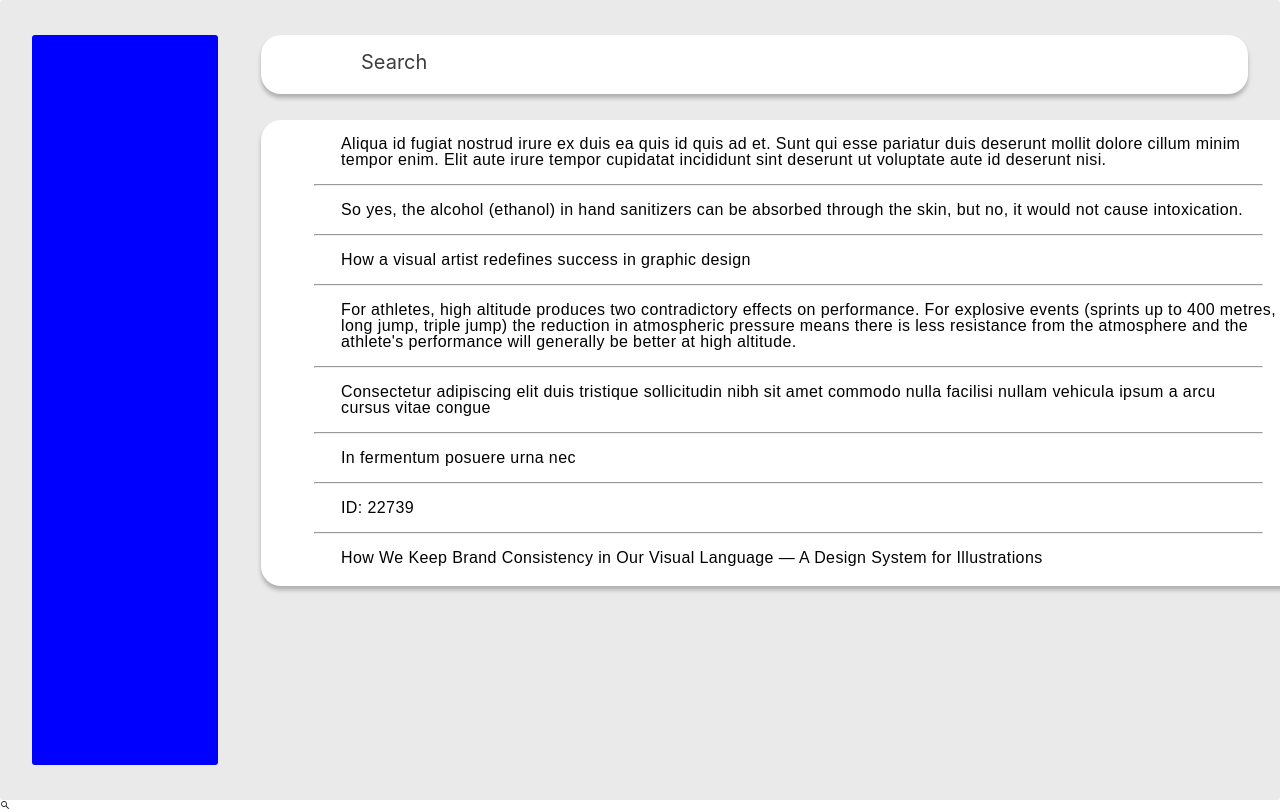
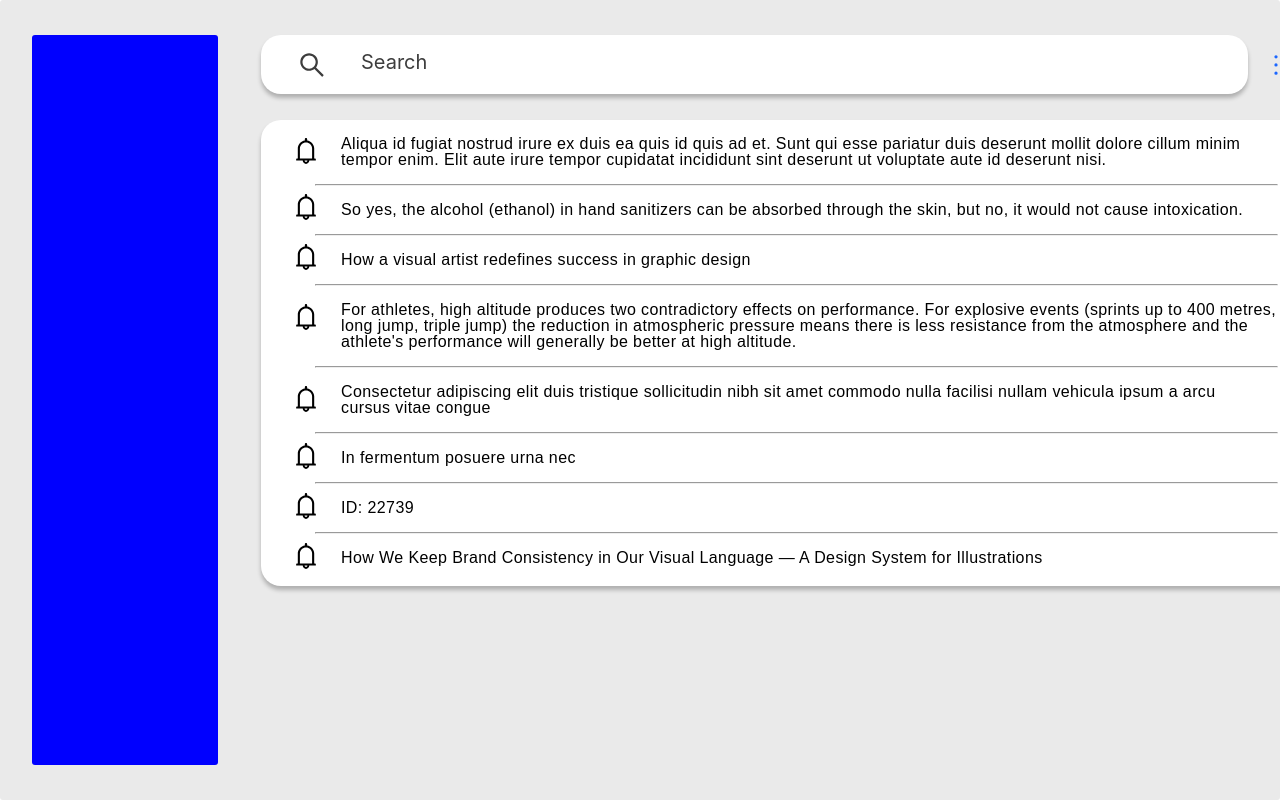
Before and after one commit to ElmanAASTANOV/chat-3-21, a React (Create React App) app: page / in a window 1280 px wide. Shown: the top 812 px of the page. Built offline with nearby package versions, Linux system fonts and the light colour scheme.

Commit message:
last version

```diff
--- a/src/App.js
+++ b/src/App.js
@@ -1,13 +1,15 @@
 import "./App.css";
 import Main from 'pages/Main';
 import { AiOutlineSearch } from "react-icons/ai";
+import { AiOutlineMore } from "react-icons/ai";
+
 
 
 
 function App() {
   return (
     <div className="App">
-      <Main /> <AiOutlineSearch />
+      <Main />
     </div>
   );
 }
--- a/src/pages/Notifications/Notifications.jsx
+++ b/src/pages/Notifications/Notifications.jsx
@@ -1,28 +1,33 @@
+import { AiOutlineSearch } from "react-icons/ai";
+import { AiOutlineMore } from "react-icons/ai";
+import { AiOutlineBell } from "react-icons/ai";
 const Notifications = () => {
     return (
         <div id="not" >
             <div className="top">
-             <p> Search</p>
+
+            <p> <i className="icon_1"><AiOutlineSearch /> </i> Search  <i className="icon_2"> <AiOutlineMore /> </i></p>
+
 
             </div>
 
 
             <div className="bottom">
-            <p>Aliqua id fugiat nostrud irure ex duis ea quis id quis ad et. Sunt qui esse pariatur duis deserunt mollit dolore cillum minim <br />
+            <p> <i><AiOutlineBell/></i>Aliqua id fugiat nostrud irure ex duis ea quis id quis ad et. Sunt qui esse pariatur duis deserunt mollit dolore cillum minim <br />
                 tempor enim. Elit aute irure tempor cupidatat incididunt sint deserunt ut voluptate aute id deserunt nisi.</p>
                 <hr />
-            <p>So yes, the alcohol (ethanol) in hand sanitizers can be absorbed through the skin, but no, it would not cause intoxication.</p>
+               <p>  <i className="icon_3"><AiOutlineBell/></i>So yes, the alcohol (ethanol) in hand sanitizers can be absorbed through the skin, but no, it would not cause intoxication.</p>
             <hr />
-            <p>How a visual artist redefines success in graphic design</p>
+            <p> <i className="icon_4" ><AiOutlineBell/></i>How a visual artist redefines success in graphic design</p>
             <hr />
-            <p>For athletes, high altitude produces two contradictory effects on performance. For explosive events (sprints up to 400 metres,  <br /> long jump, triple jump) the reduction in atmospheric pressure means there is less resistance from the atmosphere and the <br /> athlete's performance will generally be better at high altitude. </p>
+            <p> <i><AiOutlineBell/></i>For athletes, high altitude produces two contradictory effects on performance. For explosive events (sprints up to 400 metres,  <br /> long jump, triple jump) the reduction in atmospheric pressure means there is less resistance from the atmosphere and the <br /> athlete's performance will generally be better at high altitude. </p>
             <hr />
-            <p>Consectetur adipiscing elit duis tristique sollicitudin nibh sit amet commodo nulla facilisi nullam vehicula ipsum a arcu <br /> cursus vitae congue  </p>
+            <p> <i><AiOutlineBell/></i>Consectetur adipiscing elit duis tristique sollicitudin nibh sit amet commodo nulla facilisi nullam vehicula ipsum a arcu <br /> cursus vitae congue  </p>
             <hr />
-            <p>In fermentum posuere urna nec  </p>
+            <p> <i className="icon_6"><AiOutlineBell/></i>In fermentum posuere urna nec  </p>
             <hr />
-            <p>ID: 22739  </p> <hr />
-            <p> How We Keep Brand Consistency in Our Visual Language — A Design System for Illustrations  </p>
+            <p> <i className="icon_7"><AiOutlineBell/></i>ID: 22739  </p> <hr />
+            <p>  <i className="icon_8"><AiOutlineBell/></i>How We Keep Brand Consistency in Our Visual Language — A Design System for Illustrations  </p>
 
             </div>
 
--- a/src/pages/Notifications/style.scss
+++ b/src/pages/Notifications/style.scss
@@ -19,7 +19,7 @@
 
 .bottom {
   height: 466px;
-  width: 1055px;
+  width: 1070px;
   background: #ffffff;
   border-radius: 20px;
   box-shadow: 0px 4px 4px rgba(0, 0, 0, 0.25);
@@ -41,3 +41,46 @@
   color: #000000;
 
 }
+.top .icon_1 {
+    font-size: 30px;
+    position: absolute;
+    right: 100px;
+}
+.top .icon_2 {
+    font-size: 30px;
+    position: absolute;
+    left: 90rem;
+    color: #1A66FF;
+}
+
+.bottom p i {
+    font-size: 30px;
+    color: rgb(0, 0, 0);
+    position: absolute;
+    left: 30px;
+
+}
+.bottom .icon_3 {
+    position: absolute;
+    top: 72px;
+}
+
+.bottom .icon_4 {
+    position: absolute;
+    top: 122px;
+}
+
+.bottom .icon_7 {
+    position: absolute;
+    left: 30px;
+    bottom: 65px;
+}
+.bottom .icon_6 {
+    position: absolute;
+    bottom: 115px;
+}
+
+.bottom .icon_8 {
+    position: absolute;
+    bottom: 15px;
+}
```
